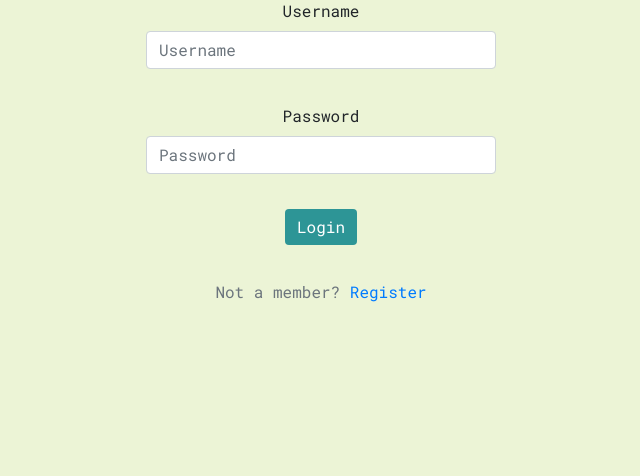
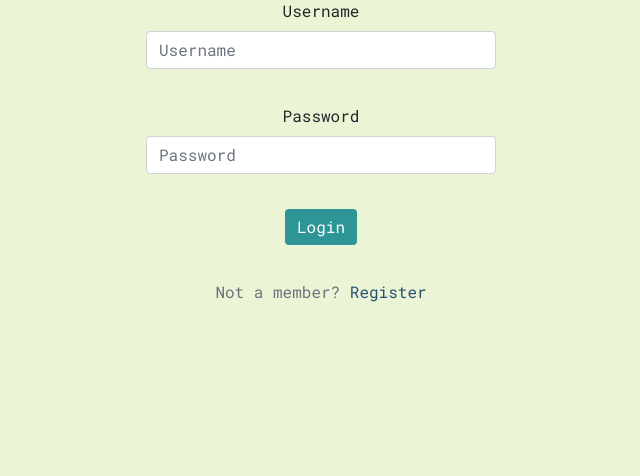
Before and after one commit to arachnidly/Lumina, a Flask app: page /login in a window 1280 px wide. Shown: the part 300-776 px from the top of the page, without its empty margins (319-959 px from the left). Run offline with Flask 3, Linux system fonts and the light colour scheme; tables that the repository leaves empty hold one stand-in row (values such as "Sample post"); some libraries are stand-ins or nearby versions; some web fonts are replaced.

Commit message:
added pdf viewer styling and made all anchor tag links colour dark blue from the chosen palette

```diff
--- a/static/styles.css
+++ b/static/styles.css
@@ -166,3 +166,11 @@ body {
         font-size: small;
     }
 }
+.pdf-viewer {
+    width: 100%;
+    height: 100vh;
+}
+
+a {
+    color: #265073; /* Replace with your desired color */
+}
```
